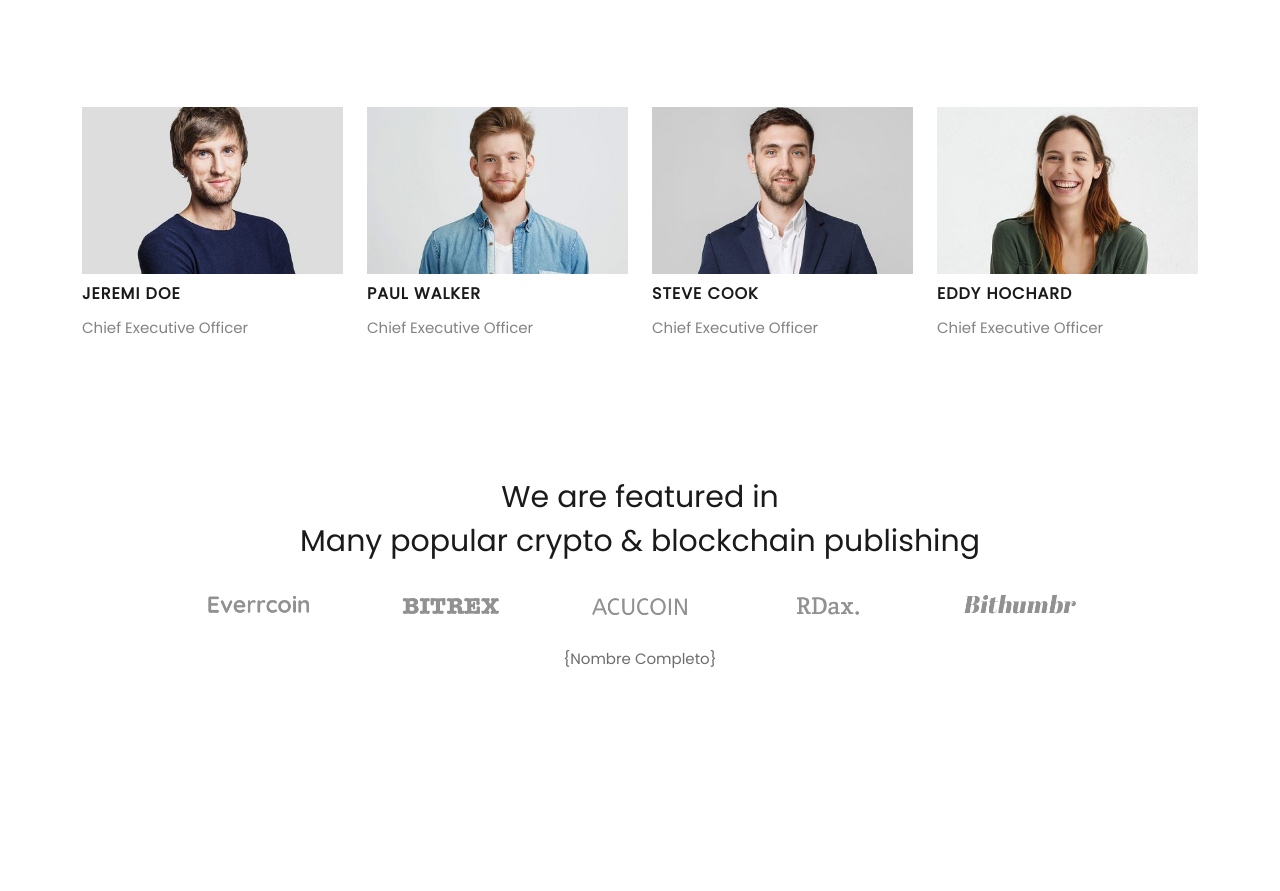
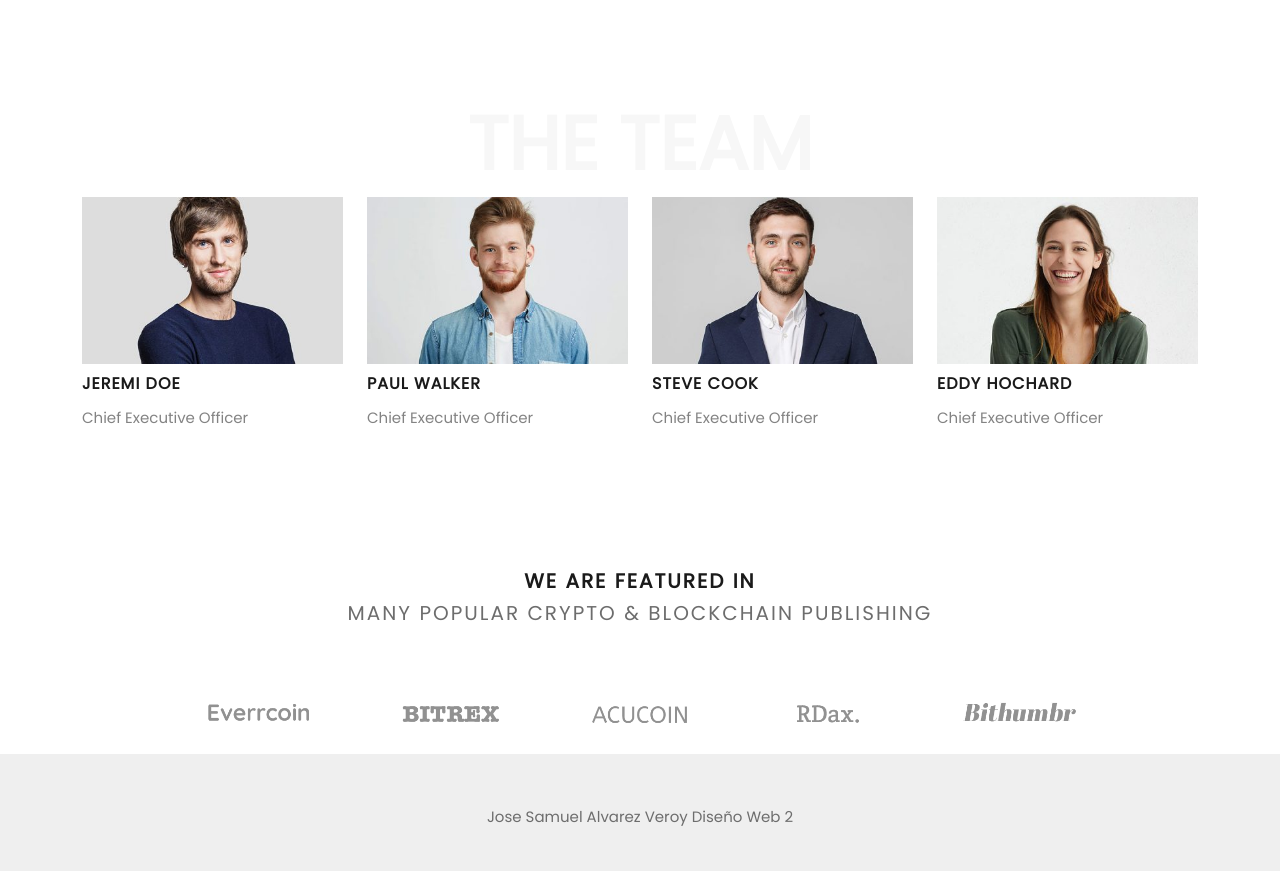
Before and after one commit to Samwellvy/examenparcial, a plain HTML site: page index.html in a window 1280 px wide. Shown: the part 1887-2778 px from the top of the page. Before the commit the page ends 2594 px from the top, so only its background shows below. Drawn offline with Linux system fonts and the light colour scheme.

Commit message:
Add files via upload

```diff
--- a/css/style.css
+++ b/css/style.css
@@ -108,3 +108,24 @@ h3{
 	font-weight: 800;
 	text-align: center;
 }
+#copyright {
+	background-color: #efefef;
+	padding: 25px;
+}
+
+#footer-sponsors h2{
+	font-weight: 600;
+	font-size: 20px;
+	text-transform: uppercase;
+	letter-spacing: 2px;
+}
+#footer-sponsors h4{
+	font-size: 20px;
+	color: #6d6d6d;
+	text-transform: uppercase;
+	letter-spacing: 2px;
+	margin-bottom: 50px;
+}
+#footer-sponsors img{
+	width: 500px;
+}
--- a/index.html
+++ b/index.html
@@ -134,7 +134,7 @@
 	<section id="team" class="section">
 		<div class="container">
 
-			<h2></h2>
+			<h2>The Team</h2>
 
 			<div class="row">
 
@@ -189,7 +189,8 @@
 		</section>
 
 		<section id="copyright">
-			<p>{Nombre Completo}</p>
+			<p><br>
+Jose Samuel Alvarez Veroy Diseño Web 2</p>
 		</section>
 
 	</footer>
```
